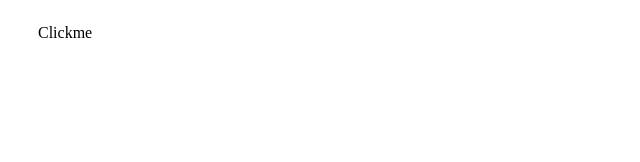
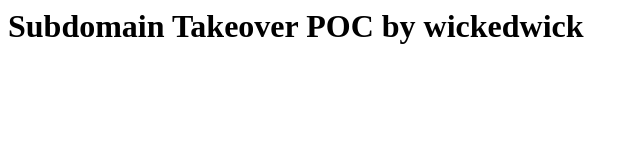
Before and after one commit to wicked-wick/takee, a plain HTML site: page index.html in a window 1280 px wide. Shown: the whole page, without its empty margins (0-640 px from the left). Drawn offline with Linux system fonts and the light colour scheme.

Commit message:
Update index.html

```diff
--- a/index.html
+++ b/index.html
@@ -1,6 +1,6 @@
 <html>
 <head></head>
 <body>
-<svg><a><animate attributename=href values=javascript:alert(1) /><text x=30 y=30>Clickme</text></a>
+  <h1>Subdomain Takeover POC by wickedwick</h1>
 </body>
 </html>
```
